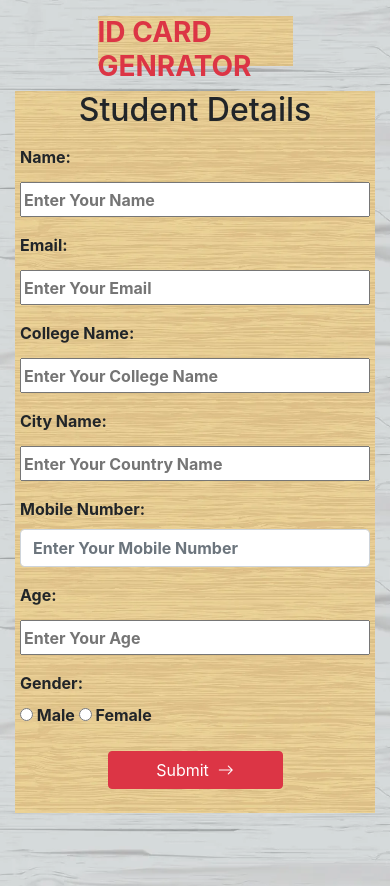
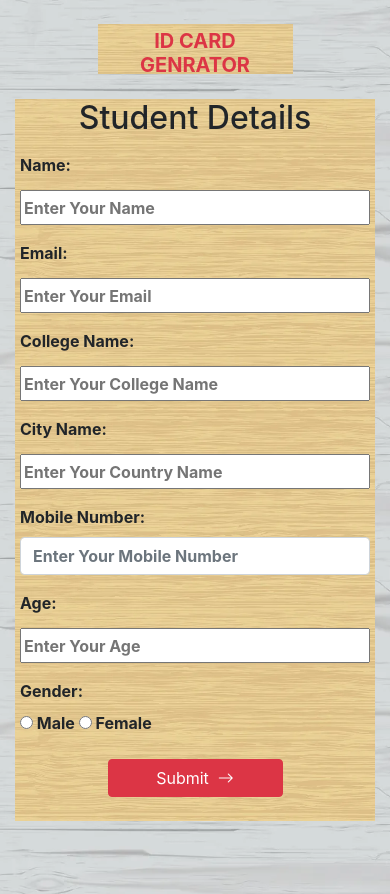
Before and after one commit to chetanbnagmoti/Skills_Updates_Task_1, a plain HTML site: page index.html in a window 390 px wide. Drawn offline with nearby package versions, Linux system fonts and the light colour scheme.

Commit message:
Chnages in Second Div

```diff
--- a/index.css
+++ b/index.css
@@ -0,0 +1,29 @@
+.heading {
+    background-image: url('./BgId1.PNG');
+    height: 50px;
+    text-align: center;
+    color: white;
+    font-size: 24px;
+    font-weight: bold;
+    padding: 10px;
+  }
+
+  @media (max-width: 576px) {
+    /* Styles for small screens */
+    .heading {
+      font-size: 20px;
+      height: 40px;
+      padding: 5px;
+    }
+  }
+
+  @media (min-width: 577px) and (max-width: 991px) {
+    /* Styles for medium screens */
+    .heading {
+      font-size: 22px;
+      height: 45px;
+      padding: 8px;
+    }
+  }
+
+  /* Add more media queries for other screen sizes as needed */
--- a/index.html
+++ b/index.html
@@ -4,15 +4,14 @@
     <meta charset="UTF-8" />
     <meta name="viewport" content="width=device-width, initial-scale=1.0" />
     <title>Document</title>
+    <link rel="stylesheet" href="./index.css" />
     <link rel="stylesheet" href="https://cdn.jsdelivr.net/npm/bootstrap@4.3.1/dist/css/bootstrap.min.css" integrity="sha384-ggOyR0iXCbMQv3Xipma34MD+dH/1fQ784/j6cY/iJTQUOhcWr7x9JvoRxT2MZw1T" crossorigin="anonymous">
     <link rel="stylesheet" href="https://cdnjs.cloudflare.com/ajax/libs/bootstrap-icons/1.10.5/font/bootstrap-icons.min.css" />
   </head>
   <body  style=" background-image: url('./BgInnerDiv1.PNG');">
-    <div class="mt-3 d-flex justify-content-center">
-      <h3 class=" d-flex justify-content-center text-danger w-50 m-auto font-weight-bold "style="background-image: url('./BgId1.PNG');height: 50px;">ID CARD GENRATOR</h3>
+    <div class="mt-4 d-flex justify-content ">
+      <h3 class="heading d-flex justify-content-center text-danger w-50 m-auto font-weight-bold "style="background-image: url('./BgId1.PNG');height: 50px;">ID CARD GENRATOR</h3>
     </div>
-
-
     <div class="container-fluid">
       <div class="container" style="margin-top: 25px;margin-bottom: 25px;" >
         <div class="row d-flex justify-content-center"  >
@@ -66,8 +65,6 @@
                   </div>
                 </form>
               </div>
-
-
           </div>
           <div class="col-lg-6  d-flex justify-content-center">
             <div class="container-fluid  h-100 d-flex flex-column justify-content-center"  style="margin: auto; ">
@@ -78,10 +75,10 @@
                   </div>
                 </div>
                 <div class="row ">
-                  <div class="col-lg-3 d-flex justify-content-center align-items-center">
+                  <div class="col-3 d-flex justify-content-center align-items-center">
                     <img id="profileImg" src="" alt="Profile Photo" class="img-fluid" style="max-width: 100%; max-height: 100%;">
                   </div>
-                  <div class="col-lg-9 font-weight-bold display-5 ">
+                  <div class="col-9 font-weight-bold display-5 ">
                     <p class="mt-1">Name&nbsp;:&nbsp;&nbsp;&nbsp; <span style="color: darkred;" id="pname"></span></p>
                     <p>Email&nbsp;:&nbsp;&nbsp;&nbsp; <span style="color: darkred;"  id="pemail"></span></p>
                     <p>College&nbsp;:&nbsp;&nbsp; <span style="color: darkred;"  id="pcollegename"></span></p>
```
